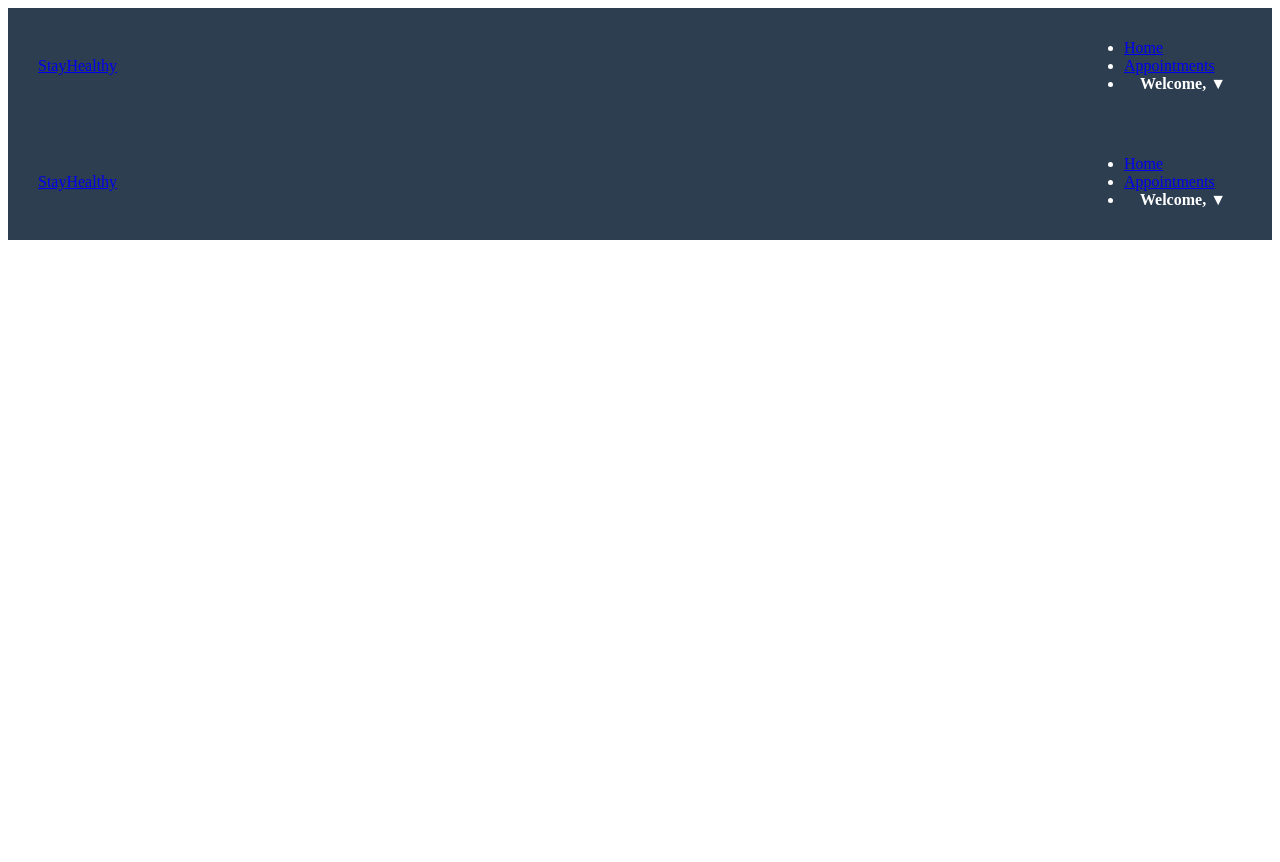
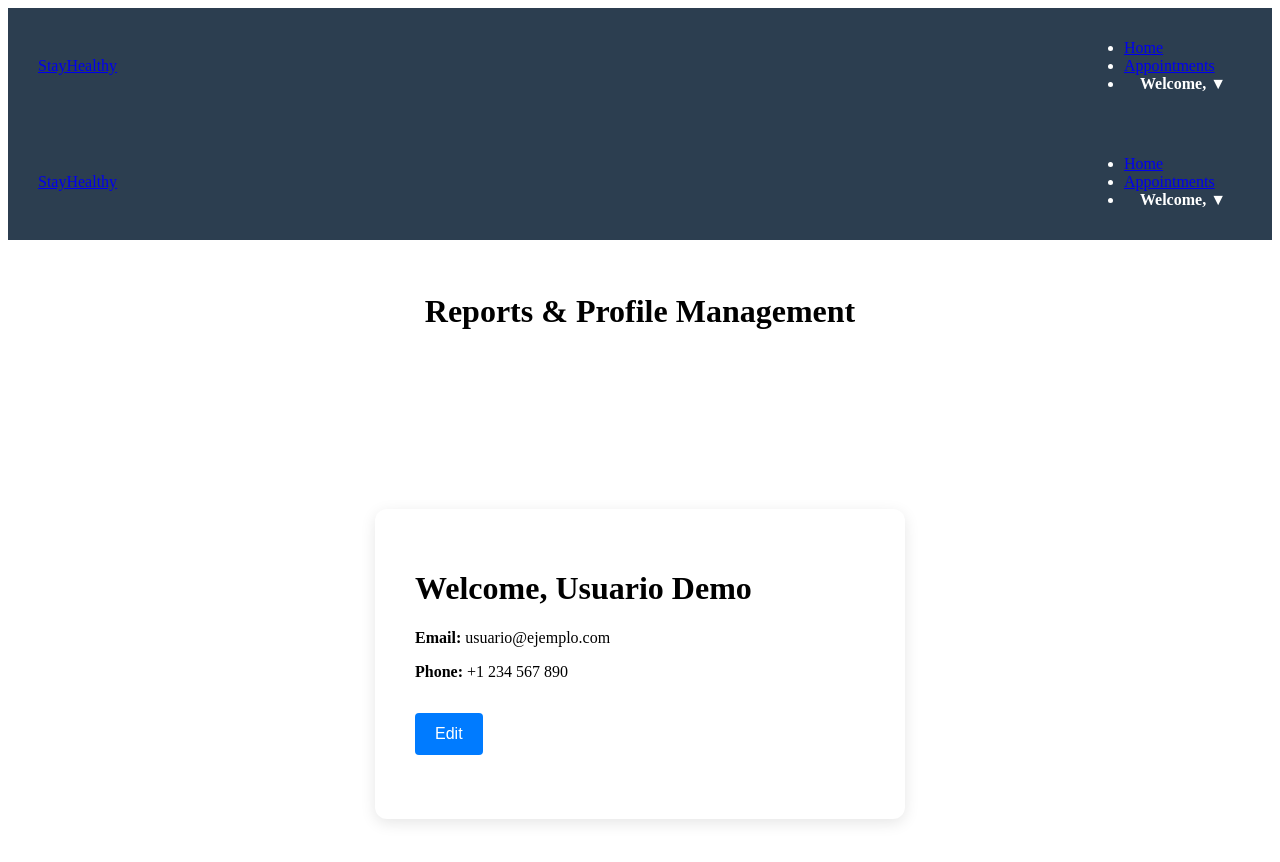
Before and after one commit to sarap9/med_appt., a React (Vite) app: page /reports in a window 1280 px wide. Shown: the top 862 px of the page. Before the commit the page ends 800 px from the top, so only its background shows below. Built offline with nearby package versions, Linux system fonts and the light colour scheme; no server answers; sample sign-in values are in the browser's storage.

Commit message:
Integrated ProfileCard into ReportsLayout and updated App.jsx routes

```diff
--- a/src/App.jsx
+++ b/src/App.jsx
@@ -5,10 +5,7 @@ import Notification from './Components/Notification/Notification';
 import InstantConsultation from './Components/InstantConsultationBooking/InstantConsultation';
 import ReviewForm from './Components/ReviewForm/ReviewForm';
 import ProfileCard from './Components/ProfileCard/ProfileCard';
-// Descomenta e importa estos componentes si existen en tu proyecto:
-// import SignUp from './Components/SignUp/SignUp';
-// import Login from './Components/Login/Login';
-
+import ReportsLayout from './Components/ReportsLayout/ReportsLayout';
 import 'reactjs-popup/dist/index.css';
 
 function App() {
@@ -45,10 +42,7 @@ function App() {
             <Route path="/appointments" element={<InstantConsultation />} />
             <Route path="/reviews" element={<ReviewForm doctorsData={doctorsData} />} />
             <Route path="/profile" element={<ProfileCard />} />
-
-            {/* Rutas adicionales de autenticación si las requieres */}
-            {/* <Route path="/signup" element={<SignUp />} /> */}
-            {/* <Route path="/login" element={<Login />} /> */}
+            <Route path="/reports" element={<ReportsLayout />} />
           </Routes>
         </div>
       </Notification>
--- /dev/null
+++ b/src/Components/ReportsLayout/ReportsLayout.jsx
@@ -0,0 +1,13 @@
+import React from 'react';
+import ProfileCard from '../ProfileCard/ProfileCard';
+
+const ReportsLayout = () => {
+  return (
+    <div className="reports-container" style={{ padding: '2rem', textAlign: 'center' }}>
+      <h1>Reports & Profile Management</h1>
+      <ProfileCard />
+    </div>
+  );
+};
+
+export default ReportsLayout;
```
